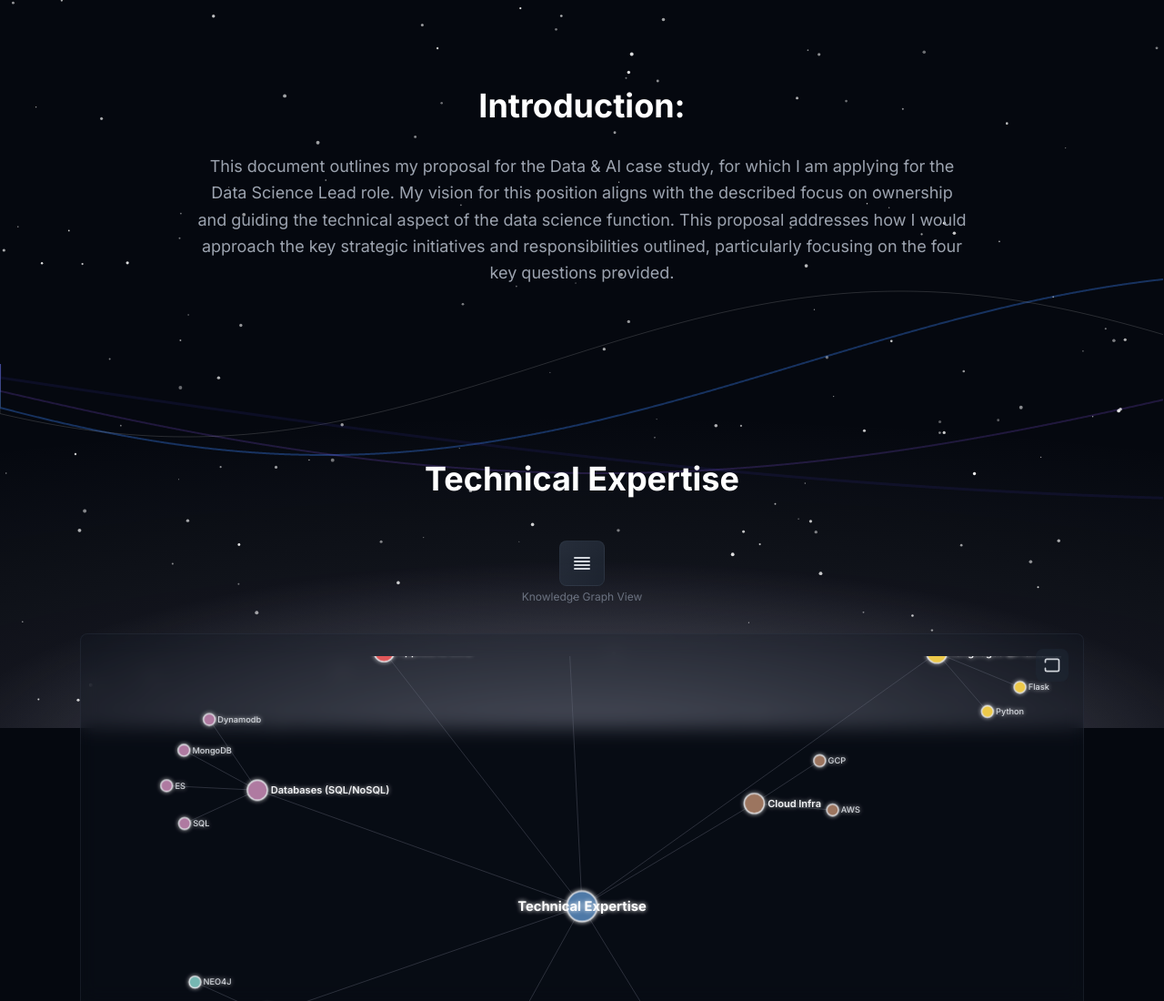
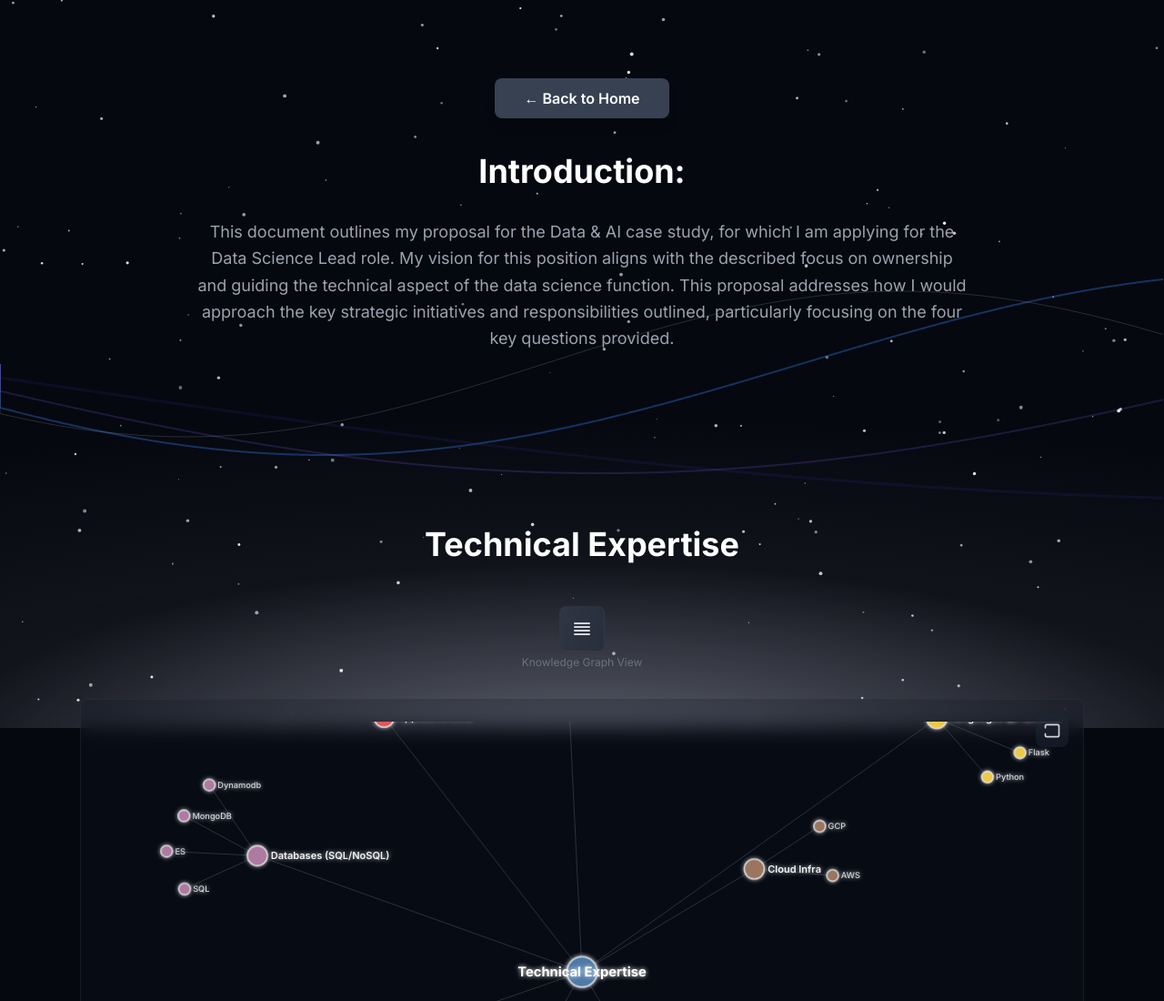
Before and after one commit to harshitkulkarni22/data-ai-case-study, a plain HTML site: page approach.html in a window 1280 px wide. Shown: the top 1100 px of the page at 91% size. Drawn offline with nearby package versions, Linux system fonts and the light colour scheme; animation ran at ten frames a second.

Commit message:
Update approach.html

```diff
--- a/approach.html
+++ b/approach.html
@@ -170,6 +170,13 @@
     <canvas id="background-canvas"></canvas> <div class="relative z-10">
 
         <section id="introduction" class="max-w-4xl mx-auto px-6 py-16 md:py-24">
+
+            <div class="text-center mb-12">
+        <a href="index.html"
+           class="py-3 px-8 bg-gray-700 text-white font-semibold rounded-lg shadow-lg hover:bg-gray-600 transform hover:-translate-y-0.5 transition-all duration-200">
+            &larr; Back to Home
+        </a>
+    </div>
             <h2 class="text-3xl md:text-4xl font-bold text-white mb-8 text-center">
                 Introduction:
             </h2>
```
